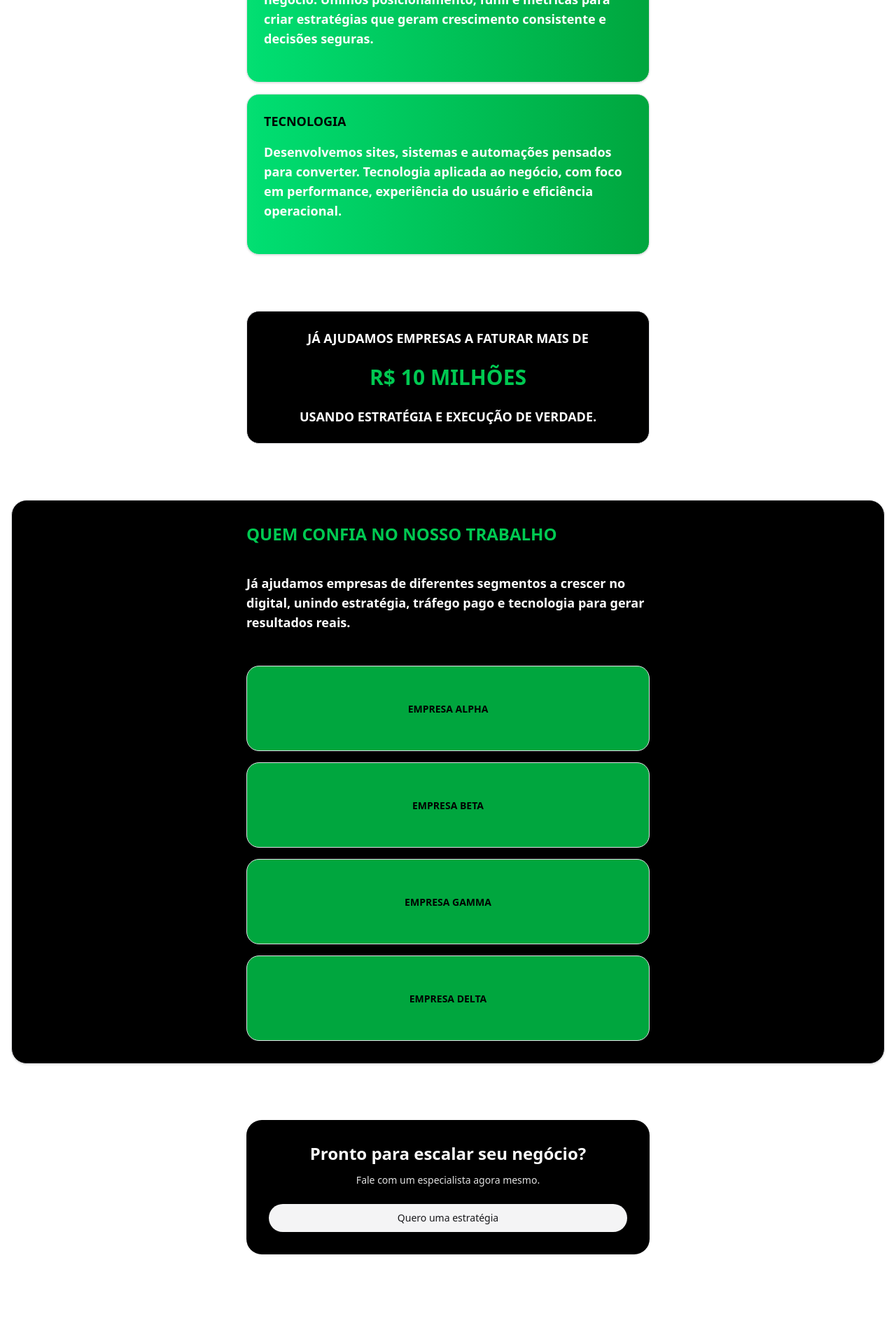
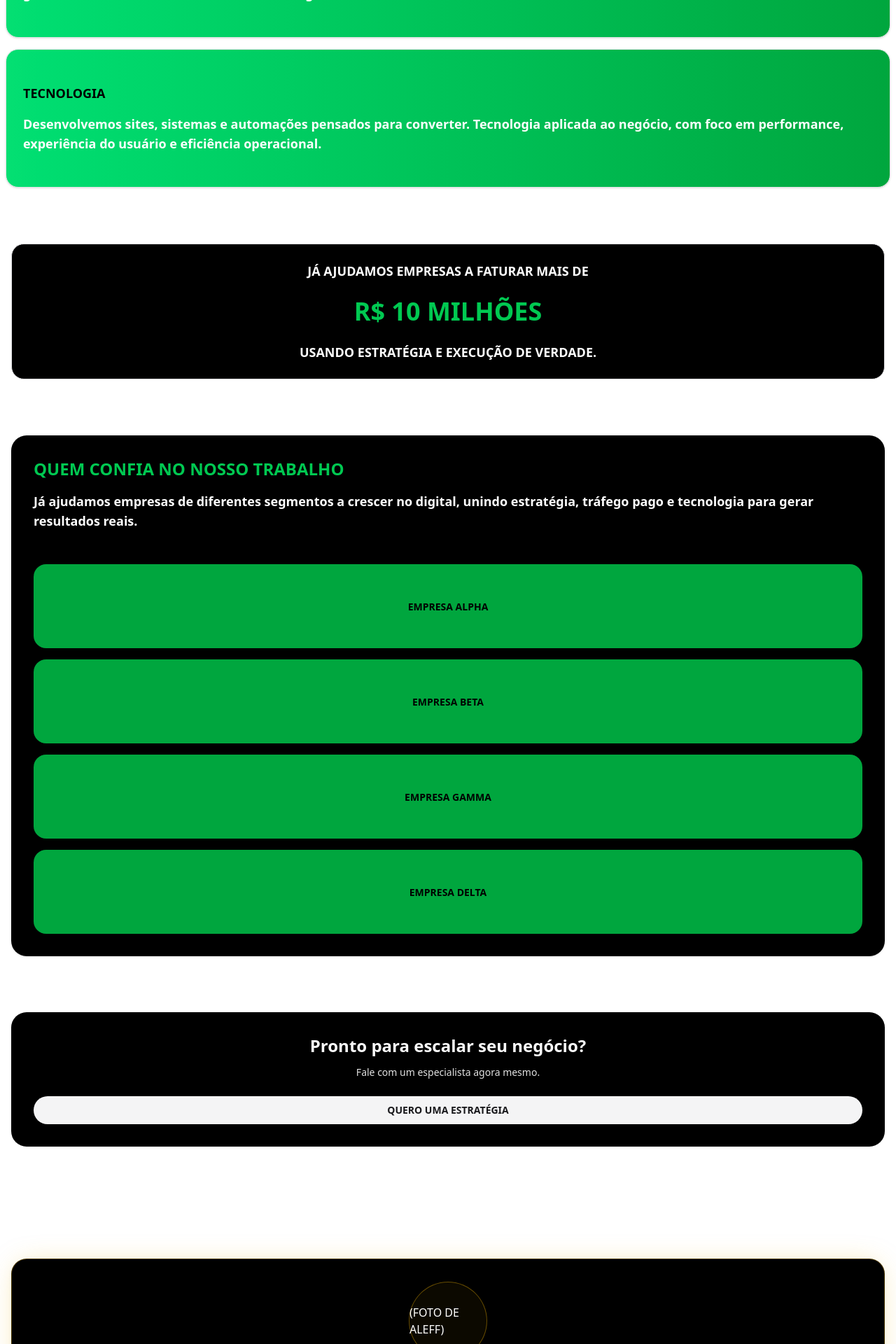
Before and after one commit to henriquePauloJs/projeto-OnCompany-Dashboard, a React (Vite) app: page / in a window 1280 px wide. Shown: the part 880-2800 px from the top of the page at 70% size. Built offline with nearby package versions, Linux system fonts and the light colour scheme.

Commit message:
feat/ajustes tela

```diff
--- a/package.json
+++ b/package.json
@@ -10,9 +10,11 @@
     "@tailwindcss/vite": "^4.1.18",
     "class-variance-authority": "^0.7.1",
     "clsx": "^2.1.1",
+    "framer-motion": "^12.26.2",
     "lucide-react": "^0.562.0",
     "react": "^19.2.3",
     "react-dom": "^19.2.3",
+    "react-icons": "^5.5.0",
     "tailwind-merge": "^3.4.0",
     "tailwindcss": "^4.1.18"
   },
--- /dev/null
+++ b/src/components/animations/FadeIn.tsx
@@ -0,0 +1,31 @@
+"use strict";
+
+import { motion } from "framer-motion";
+import { type ReactNode } from "react";
+
+interface FadeInProps {
+    children: ReactNode;
+    delay?: number;
+    direction?: "up" | "down" | "left" | "right";
+}
+
+export const FadeIn = ({ children, delay = 0, direction }: FadeInProps) => {
+    return (
+        <motion.div
+            initial={{
+                opacity: 0,
+                y: direction === "up" ? 40 : direction === "down" ? -40 : 0,
+                x: direction === "left" ? 40 : direction === "right" ? -40 : 0
+            }}
+            whileInView={{ opacity: 1, x: 0, y: 0 }}
+            viewport={{ once: true, margin: "-50px" }} // "once: true" evita que a animação repita ao subir a página
+            transition={{
+                duration: 0.6,
+                delay: delay,
+                ease: "easeOut"
+            }}
+        >
+            {children}
+        </motion.div>
+    );
+};
--- a/src/components/layout/Header.tsx
+++ b/src/components/layout/Header.tsx
@@ -1,12 +1,11 @@
 import { Button } from "@/components/ui/button"
-
-
 
 export function Header() {
 
     return (
         <header className="sticky top-0 z-50 w-full bg-green-400 text-black">
             <div className="mx-auto flex h-14 max-w-7xl items-center justify-between px-6">
+
                 <span className="text-lg font-bold">OnCompany</span>
 
                 <Button
--- a/src/components/sections/CTA.tsx
+++ b/src/components/sections/CTA.tsx
@@ -1,25 +1,35 @@
 import { Button } from "../../components/ui/button"
+import { FadeIn } from "../animations/fadeIn" // Ajuste o caminho se necessário
 
 export function CTA() {
     return (
-        <section className="px-4 pb-24">
-            <div className="mx-auto max-w-xl rounded-3xl bg-black p-8 text-center text-primary-foreground">
+        <section className="px-4">
+            <FadeIn direction="up">
+                <div className="mx-auto rounded-3xl bg-black p-8 text-center text-primary-foreground">
+                    <FadeIn direction="up" delay={0.1}>
                         <h2 className="text-2xl font-bold">
                             Pronto para escalar seu negócio?
                         </h2>
+                    </FadeIn>
 
+                    <FadeIn direction="up" delay={0.2}>
                         <p className="mt-3 text-sm opacity-90">
                             Fale com um especialista agora mesmo.
                         </p>
+                    </FadeIn>
 
+                    {/* Animamos o botão com um leve "pulo" (delay maior) para atrair o clique */}
+                    <FadeIn direction="up" delay={0.3}>
                         <Button
                             size="lg"
                             variant="secondary"
-                    className="mt-6 w-full rounded-full"
+                            className="mt-6 w-full rounded-full font-bold uppercase"
                         >
                             Quero uma estratégia
                         </Button>
+                    </FadeIn>
                 </div>
+            </FadeIn>
         </section>
     )
 }
--- a/src/components/sections/Clients.tsx
+++ b/src/components/sections/Clients.tsx
@@ -1,4 +1,5 @@
 import { Card, CardContent } from "@/components/ui/card"
+import { FadeIn } from "../animations/fadeIn"
 
 const clients = [
     { name: "Empresa Alpha" },
@@ -10,9 +11,12 @@ const clients = [
 export function Clients() {
     return (
         <section className="px-4">
-            <Card className="bg-black rounded-3xl p-8">
+            <FadeIn direction="up">
+                <Card className="bg-black rounded-3xl p-8 border-none">
+                    <div className="mx-auto flex flex-col gap-6">
 
-                <div className="mx-auto flex max-w-xl flex-col gap-6">
+                        {/* Título e Descrição surgem juntos */}
+                        <div>
                             <h2 className="text-2xl font-bold text-green-500 uppercase mb-4">
                                 QUEM CONFIA NO NOSSO TRABALHO
                             </h2>
@@ -21,12 +25,18 @@ export function Clients() {
                                 Já ajudamos empresas de diferentes segmentos a crescer no digital,
                                 unindo estratégia, tráfego pago e tecnologia para gerar resultados reais.
                             </p>
+                        </div>
 
+                        {/* Grid de Clientes com delay em cascata */}
                         <div className="grid grid-cols-1 gap-4">
-                        {clients.map((client) => (
+                            {clients.map((client, i) => (
+                                <FadeIn
+                                    key={client.name}
+                                    direction="up"
+                                    delay={i * 0.1} // Cada cliente aparece 0.1s após o anterior
+                                >
                                     <Card
-                                key={client.name}
-                                className="bg-green-600 flex items-center justify-center rounded-2xl "
+                                        className="bg-green-600 flex items-center justify-center rounded-2xl border-none"
                                     >
                                         <CardContent className="p-6">
                                             <span className="text-sm font-semibold text-black uppercase">
@@ -34,10 +44,12 @@ export function Clients() {
                                             </span>
                                         </CardContent>
                                     </Card>
+                                </FadeIn>
                             ))}
                         </div>
                     </div>
                 </Card>
+            </FadeIn>
         </section>
     )
 }
--- a/src/components/sections/Premiun.tsx
+++ b/src/components/sections/Premiun.tsx
@@ -1,45 +1,47 @@
 import { Card } from "@/components/ui/card"
 import { Button } from "@/components/ui/button"
+import { FadeIn } from "../animations/fadeIn"
 
 export function Premiun() {
     return (
         <section className="px-4">
-
-            <Card className="
-    relative mt-20 rounded-3xl bg-black p-8
-    border border-yellow-500/30
-    shadow-[0_0_40px_-10px_rgba(234,179,8,0.35)]
-">
+            <FadeIn direction="up">
+                <Card className="relative mt-20 rounded-3xl bg-black p-8 border border-yellow-500/30 shadow-[0_0_40px_-10px_rgba(234,179,8,0.35)]">
                     <div className="flex flex-col gap-6">
 
-                    {/* Foto */}
+                        {/* Foto - Aparece primeiro com um efeito de escala suave */}
+                        <FadeIn direction="up" delay={0.1}>
                             <div className="flex justify-center">
-                        <div className="h-28 w-28 rounded-full border border-yellow-500/40 flex items-center justify-center text-white">
+                                <div className="h-28 w-28 rounded-full border border-yellow-500/40 flex items-center justify-center text-white bg-yellow-500/5">
                                     (FOTO DE ALEFF)
                                 </div>
                             </div>
+                        </FadeIn>
 
-                    {/* Título */}
-                    <h2 className="text-center text-3xl font-semibold uppercase
-            bg-linear-to-r from-yellow-300 via-yellow-400 to-yellow-500
-            bg-clip-text text-transparent">
+                        {/* Título com gradiente Premium */}
+                        <FadeIn direction="up" delay={0.2}>
+                            <h2 className="text-center text-3xl font-semibold uppercase bg-linear-to-r from-yellow-300 via-yellow-400 to-yellow-500 bg-clip-text text-transparent">
                                 SUA EMPRESA PRECISA DE ATENÇÃO EXCLUSIVA?
                             </h2>
+                        </FadeIn>
 
+                        {/* Textos de descrição */}
+                        <div className="space-y-4">
+                            <FadeIn direction="up" delay={0.3}>
                                 <p className="text-center text-white/90 leading-relaxed">
                                     O Plano Premium foi criado para empresas que não buscam apenas presença digital,
-                        mas crescimento estruturado, previsível e escalável. Atuamos de forma exclusiva,
-                        com estratégias personalizadas, acompanhamento próximo e soluções completas que
-                        unem tráfego pago avançado, estratégia digital de alto nível e tecnologia sob medida.
+                                    mas crescimento estruturado, previsível e escalável.
                                 </p>
+                            </FadeIn>
 
-                    <p className="text-center text-white/80 leading-relaxed">
-                        Cada projeto recebe atenção total, decisões baseadas em dados e execução focada
-                        em performance. Aqui, não entregamos serviços genéricos — entregamos resultado,
-                        clareza e controle do crescimento.
+                            <FadeIn direction="up" delay={0.4}>
+                                <p className="text-center text-white/80 leading-relaxed text-sm">
+                                    Aqui, não entregamos serviços genéricos — entregamos resultado, clareza e controle do crescimento.
                                 </p>
+                            </FadeIn>
+                        </div>
 
-                    {/* Lista Premium */}
+                        {/* Lista Premium com entrada em cascata (Stagger) */}
                         <ul className="mx-auto mt-4 max-w-md space-y-3 text-white">
                             {[
                                 "Estratégia digital personalizada",
@@ -47,25 +49,25 @@ export function Premiun() {
                                 "Desenvolvimento e otimização de tecnologia",
                                 "Acompanhamento estratégico contínuo",
                                 "Foco total em performance e escala",
-                        ].map((item) => (
-                            <li key={item} className="flex items-center gap-3">
-                                <span className="h-2 w-2 rounded-full bg-yellow-500" />
+                            ].map((item, i) => (
+                                <FadeIn key={item} direction="right" delay={0.5 + i * 0.1}>
+                                    <li className="flex items-center gap-3">
+                                        <span className="h-2 w-2 rounded-full bg-yellow-500 shadow-[0_0_10px_rgba(234,179,8,0.8)]" />
                                         <span className="text-sm font-medium">{item}</span>
                                     </li>
+                                </FadeIn>
                             ))}
                         </ul>
 
+                        {/* Botão de Ação Final */}
+                        <FadeIn direction="up" delay={1.1}>
                             <div className="mt-6 flex justify-center">
                                 <Button
                                     asChild
-                            className="rounded-xl bg-linear-to-r from-yellow-400 to-yellow-600 px-8 py-3 text-sm font-semibold text-black hover:opacity-90 transition"
+                                    className="rounded-xl bg-linear-to-r from-yellow-400 to-yellow-600 px-8 py-6 text-sm font-bold text-black hover:opacity-90 transition-all hover:scale-105"
                                 >
                                     <a
                                         href="https://wa.me/5573999973035?text=Olá!%20Gostaria%20de%20conversar%20sobre%20o%20Plano%20Premium%20da%20ONCOMPANY."
-                                className="
-          rounded-xl bg-linear-to-r from-yellow-400 to-yellow-600
-          px-10 py-4 text-sm font-semibold text-black
-          transition hover:scale-105 hover:opacity-95"
                                         target="_blank"
                                         rel="noopener noreferrer"
                                     >
@@ -73,9 +75,11 @@ export function Premiun() {
                                     </a>
                                 </Button>
                             </div>
+                        </FadeIn>
 
                     </div>
                 </Card>
+            </FadeIn>
         </section>
     )
 }
--- a/src/components/sections/Proof.tsx
+++ b/src/components/sections/Proof.tsx
@@ -1,19 +1,25 @@
+import { FadeIn } from "../animations/fadeIn";
+
 export function Proof() {
     return (
         <section className="px-4">
-            <div className="mx-auto max-w-xl rounded-2xl border bg-black p-6 text-center uppercase">
+            <FadeIn direction="up">
+                <div className="mx-auto rounded-2xl border bg-black p-6 text-center uppercase">
                     <p className="text-lg text-white font-semibold">
                         Já ajudamos empresas a faturar mais de
                     </p>
 
-                <strong className="mt-6 text-green-500 block text-3xl font-bold">
+                    <FadeIn direction="up" delay={0.2}>
+                        <strong className="mt-6 text-green-500 block text-4xl font-black">
                             R$ 10 milhões
                         </strong>
+                    </FadeIn>
 
                     <p className="mt-6 text-lg text-white font-semibold">
                         usando estratégia e execução de verdade.
                     </p>
                 </div>
+            </FadeIn>
         </section>
     )
 }
--- a/src/components/sections/Services.tsx
+++ b/src/components/sections/Services.tsx
@@ -1,5 +1,5 @@
 import { Card, CardContent } from "@/components/ui/card"
-
+import { FadeIn } from "../animations/fadeIn"
 
 const services = [
     {
@@ -19,15 +19,20 @@ const services = [
 export function Services() {
     return (
         <section className="px-2">
-            <div className="mx-auto flex max-w-xl flex-col gap-6">
-                <h2 className="text-2xl font-bold">
+            <div className="mx-auto flex flex-col gap-6">
+                {/* O título da seção aparece primeiro */}
+                <FadeIn direction="up">
+                    <h2 className="text-2xl font-bold uppercase">
                         O QUE FAZEMOS ?
                     </h2>
+                </FadeIn>
 
                 <div className="flex flex-col gap-4">
-                    {services.map((service) => (
-                        <Card key={service.title} className="rounded-2xl bg-linear-to-r from-green-400 to-green-600 text-black">
-                            <CardContent className="pt-0 px-6 pb-6">
+                    {services.map((service, i) => (
+                        /* Cada card terá um delay baseado na sua posição (index) */
+                        <FadeIn key={service.title} direction="up" delay={i * 0.1}>
+                            <Card className="rounded-2xl bg-linear-to-r from-green-400 to-green-600 text-black">
+                                <CardContent className="pt-6 px-6 pb-6"> {/* Ajustei pt-6 para o título não ficar colado no topo do card */}
                                     <div className="flex flex-col">
                                         <h3 className="m-0 text-lg font-extrabold uppercase">
                                             {service.title}
@@ -38,11 +43,10 @@ export function Services() {
                                     </div>
                                 </CardContent>
                             </Card>
+                        </FadeIn>
                     ))}
                 </div>
             </div>
-
-
         </section>
     )
 }
--- a/src/pages/Home.tsx
+++ b/src/pages/Home.tsx
@@ -1,5 +1,6 @@
 import { Clients } from "@/components/sections/Clients"
 import { CTA } from "@/components/sections/CTA"
+import { Footer } from "@/components/sections/Footer"
 import { Hero } from "@/components/sections/Hero"
 import { Premiun } from "@/components/sections/Premiun"
 import { Proof } from "@/components/sections/Proof"
@@ -14,6 +15,7 @@ export function Home() {
             <Clients />
             <CTA />
             <Premiun />
+            <Footer />
         </main>
     )
 }
```
Also changed, not shown: src/components/sections/Footer.tsx (added, +58 -0 lines), src/assets/LogoOnCompany.svg (added), 1 other file (tests, documents, lock files or other folders). Lines whose indentation alone changed are shown as unchanged.
